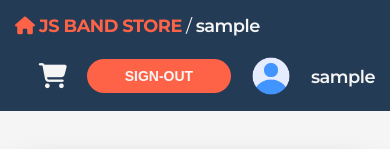
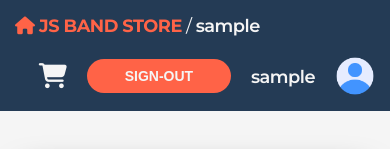
Before and after one commit to KUstimenko/x-course-task, a React (Create React App) app: page / in a window 390 px wide. Shown: the top 149 px of the page. Built offline with nearby package versions, Linux system fonts and the light colour scheme; sample sign-in values are in the browser's storage.

Commit message:
avatar mobile

```diff
--- a/src/styles/main.css
+++ b/src/styles/main.css
@@ -195,6 +195,9 @@ html {
 }
 
 @media (max-width: 25em) {
+  .info-header__avatar {
+    order: 2;
+  }
   .info-header__btn {
     padding: 0.7rem 1.5rem;
     flex-basis: 40%;
```
